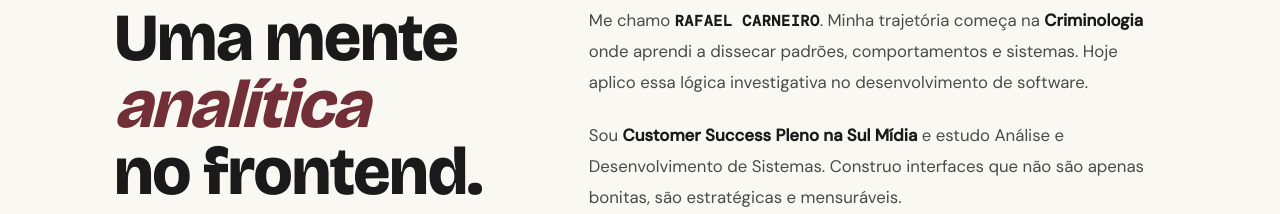
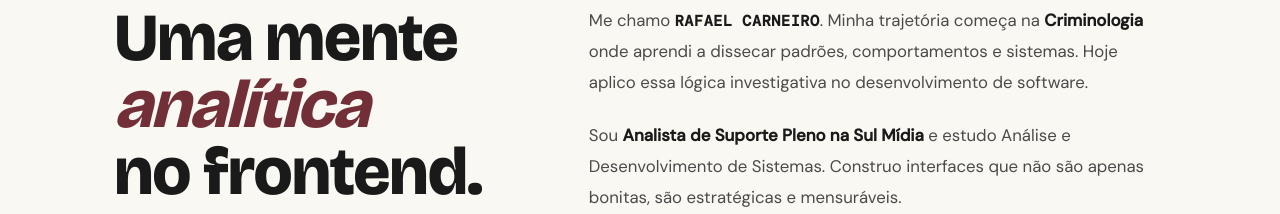
Before and after one commit to giacominni/portifolio2, a React (Vite) app in the folder portifolio2/: page / in a window 1280 px wide. Shown: the part 960-1174 px from the top of the page. Built offline with nearby package versions, Linux system fonts and the light colour scheme; the HTML template or start-up script is replaced by a standard one.

Commit message:
Update App.jsx

```diff
--- a/portifolio2/src/App.jsx
+++ b/portifolio2/src/App.jsx
@@ -50,7 +50,7 @@ const SKILLS_SHOWCASE = [
 const TECH = ["JavaScript", "React", "Node.js", "TypeScript", "SQL", "Git", "Tailwind", "CSS3"];
 
 const TIMELINE = [
-  { year: "Atual",     role: "Customer Success Pleno",     place: "Sul Mídia",       desc: "Retenção e sucesso de clientes estratégicos. Ponte entre produto e pessoas." },
+  { year: "Atual",     role: "Analista de Suporte Pleno",     place: "Sul Mídia",       desc: "Retenção e sucesso de clientes estratégicos. Ponte entre produto e pessoas." },
   { year: "Em curso",  role: "Análise & Des. de Sistemas", place: "Faculdade",       desc: "Transição de carreira focada em engenharia de software e arquitetura de sistemas." },
   { year: "Mar 2023",  role: "Analista CS Jr",             place: "Sul Mídia",       desc: "Início da jornada: análise, onboarding e suporte técnico a clientes." },
   { year: "Concluído", role: "Bacharel em Criminologia",   place: "Ensino Superior", desc: "Formação analítica e investigativa. Base para pensar em sistemas e comportamento." },
@@ -355,7 +355,7 @@ function About() {
               lógica investigativa no desenvolvimento de software.
             </p>
             <p className="about-p">
-              Sou <strong>Customer Success Pleno na Sul Mídia</strong> e estudo
+              Sou <strong>Analista de Suporte Pleno na Sul Mídia</strong> e estudo
               Análise e Desenvolvimento de Sistemas. Construo interfaces que não
               são apenas bonitas, são estratégicas e mensuráveis.
             </p>
```
